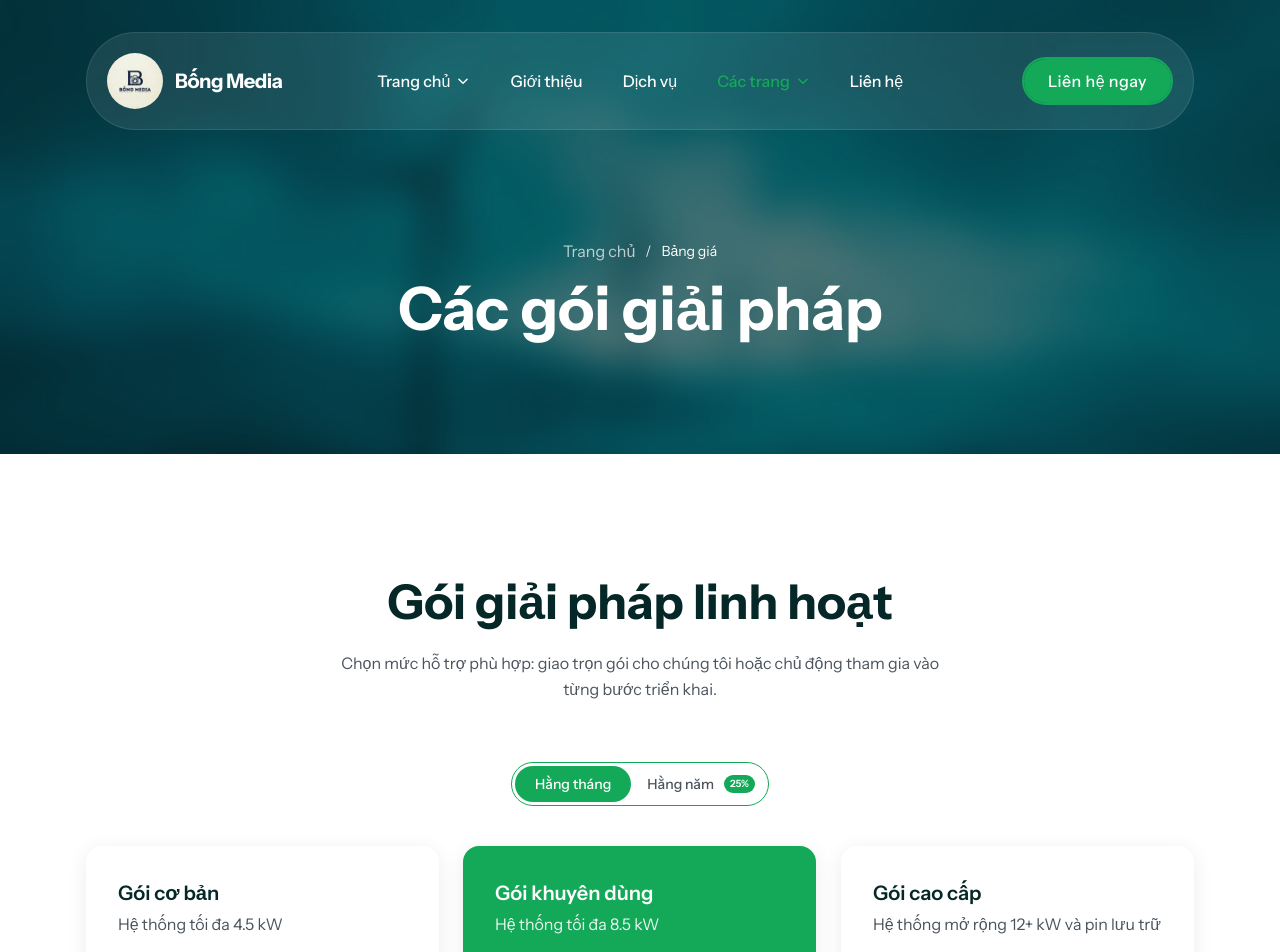
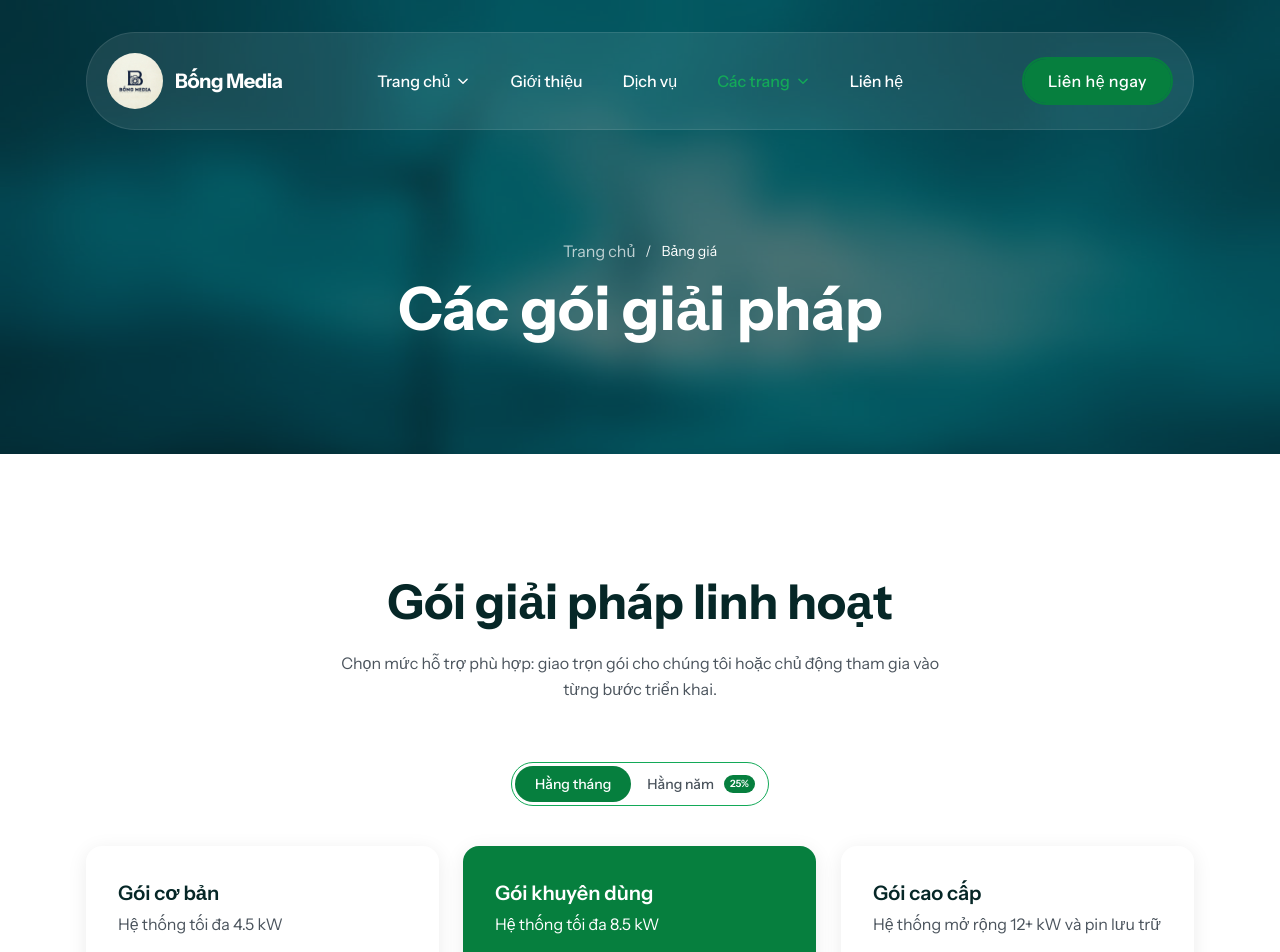
Before and after one commit to quangtop/bong-media-solar, a Next.js app: page /packages in a window 1280 px wide. Shown: the top 952 px of the page. Built offline with nearby package versions, Linux system fonts and the light colour scheme.

Commit message:
a11y: them token primary-strong 067F3E cho nen va chu can tuong phan 4.5:1

```diff
--- a/src/components/sections/conact.tsx
+++ b/src/components/sections/conact.tsx
@@ -37,7 +37,7 @@ export default function Contact({ gap = "default", className, sectionHead = true
                         </div>
                         <div className="">
                           <h5 className="text-darker text-xl font-medium mb-0.5">{item.title}</h5>
-                          <p className="text-body text-base/normal"><a href={item.href} className="hover:text-primary">{item.info}</a></p>
+                          <p className="text-body text-base/normal"><a href={item.href} className="hover:text-primary-strong">{item.info}</a></p>
                         </div>
                       </li>
                     ))}
--- a/src/components/sections/pricing-plans.tsx
+++ b/src/components/sections/pricing-plans.tsx
@@ -37,12 +37,12 @@ export default function PricingPlans({ gap = "default", className }: PricingPlan
           <ScrollReveal delay={100} className="flex justify-center mb-10">
             <div className="inline-flex items-center p-0.75 rounded-full border border-primary bg-white">
               <button type="button" onClick={() => setBillingCycle("monthly")}
-                className={cn("flex items-center gap-2.5 px-5 py-2.25 rounded-full text-sm/4.5 font-medium transition-all cursor-pointer", billingCycle === "monthly" ? "bg-primary text-white" : "text-body hover:text-darker")} >
+                className={cn("flex items-center gap-2.5 px-5 py-2.25 rounded-full text-sm/4.5 font-medium transition-all cursor-pointer", billingCycle === "monthly" ? "bg-primary-strong text-white" : "text-body hover:text-darker")} >
                 Hằng tháng
               </button>
-              <button type="button" onClick={() => setBillingCycle("yearly")} className={cn("flex items-center gap-2.5 ps-4 pe-2.5 py-2.25 rounded-full text-sm/4.5 font-medium transition-all cursor-pointer", billingCycle === "yearly" ? "bg-primary text-white shadow-sm" : "text-body hover:text-darker")} >
+              <button type="button" onClick={() => setBillingCycle("yearly")} className={cn("flex items-center gap-2.5 ps-4 pe-2.5 py-2.25 rounded-full text-sm/4.5 font-medium transition-all cursor-pointer", billingCycle === "yearly" ? "bg-primary-strong text-white shadow-sm" : "text-body hover:text-darker")} >
                 <span>Hằng năm</span>
-                <span className={cn("px-1.5 py-px text-[10px]/4 font-semibold rounded-full transition-colors", billingCycle === "yearly" ? "bg-white text-primary" : "bg-primary text-white")} >
+                <span className={cn("px-1.5 py-px text-[10px]/4 font-semibold rounded-full transition-colors", billingCycle === "yearly" ? "bg-white text-primary-strong" : "bg-primary-strong text-white")} >
                   25%
                 </span>
               </button>
@@ -60,13 +60,13 @@ export default function PricingPlans({ gap = "default", className }: PricingPlan
 
               return (
                 <div key={index} className="md:column-6 lg:column-4">
-                  <ScrollReveal className={cn("rounded-2xl h-full flex flex-col border-b-4 border-primary transition-all duration-300 shadow-[0_4px_20px_0] shadow-black/8", plan.isFeatured ? "bg-primary" : "bg-white", getDelayClass(index))} >
+                  <ScrollReveal className={cn("rounded-2xl h-full flex flex-col border-b-4 border-primary transition-all duration-300 shadow-[0_4px_20px_0] shadow-black/8", plan.isFeatured ? "bg-primary-strong" : "bg-white", getDelayClass(index))} >
                     <div className="p-8">
                       <div className="mb-6">
                         <h3 className={cn("text-xl/normal font-semibold mb-1", plan.isFeatured ? "text-white" : "text-darker")} >
                           {plan.name}
                         </h3>
-                        <p className={cn("text-base", plan.isFeatured ? "text-white/90" : "text-body")} >
+                        <p className={cn("text-base", plan.isFeatured ? "text-white" : "text-body")} >
                           {plan.subtitle}
                         </p>
                       </div>
@@ -74,7 +74,7 @@ export default function PricingPlans({ gap = "default", className }: PricingPlan
                         <div className={cn("text-4xl lg:text-5xl font-semibold tracking-tight", plan.isFeatured ? "text-white" : "text-darker")} >
                           {formattedPrice}
                         </div>
-                        <p className={cn("text-sm font-regular mt-2", plan.isFeatured ? "text-white/80" : "text-body")}  >
+                        <p className={cn("text-sm font-regular mt-2", plan.isFeatured ? "text-white" : "text-body")}  >
                           {plan.periodText}
                         </p>
                       </div>
--- a/src/components/sections/process.tsx
+++ b/src/components/sections/process.tsx
@@ -38,7 +38,7 @@ export default function Process({ gap = "default", className }: ProcessProps) {
               {PROCESS_DATA.map((item, index) => (
                 <div key={index} className="md:column-6 xl:column-3">
                   <ScrollReveal className={cn("text-center px-4 xl:px-0 2xl:px-4", getDelayClass(index))}>
-                    <div className="mb-6 size-14 rounded-full border-2 border-primary bg-white text-lg/normal font-semibold flex justify-center items-center text-primary mx-auto pt-0.5">{item.id}</div>
+                    <div className="mb-6 size-14 rounded-full border-2 border-primary bg-white text-lg/normal font-semibold flex justify-center items-center text-primary-strong mx-auto pt-0.5">{item.id}</div>
                     <h5 className="font-semibold text-xl xl:text-2xl text-darker mb-4">{item.title}</h5>
                     <p className="text-sm xl:text-base leading-relaxed text-body">{item.description}</p>
                   </ScrollReveal>
--- a/src/components/ui/button.tsx
+++ b/src/components/ui/button.tsx
@@ -9,12 +9,12 @@ export const buttonVariants = cva(
   {
     variants: {
       variant: {
-        default: "border-primary bg-primary text-white hover:bg-primary-dark hover:border-primary-dark fill-white",
+        default: "border-primary-strong bg-primary-strong text-white hover:bg-darker hover:border-darker fill-white",
         darker: "border-darker bg-darker text-white hover:bg-dark hover:text-white fill-white",
-        light: "border-white bg-white text-primary hover:bg-darker hover:border-darker hover:text-white fill-primary",
+        light: "border-white bg-white text-primary-strong hover:bg-darker hover:border-darker hover:text-white fill-primary",
         outline: "border-white text-white hover:bg-white/10 fill-white",
         "outline-dark": "border-dark/20 text-dark hover:bg-dark/10 fill-dark",
-        link: "text-primary hover:text-darker",
+        link: "text-primary-strong hover:text-darker",
       },
       size: {
         default: "h-10 lg:h-12 gap-4 rounded-lg px-6 text-sm font-medium [&>svg]:size-4",
@@ -141,7 +141,7 @@ export const buttonIconVariant = cva(
       variant: {
         default: "bg-darker fill-white group-hover/button:bg-darker",
         darker: "bg-primary fill-darker group-hover/button:bg-primary",
-        light: "bg-primary fill-white group-hover/button:bg-primary",
+        light: "bg-primary-strong fill-white group-hover/button:bg-primary-strong",
         outline: "border-white/20 fill-white group-hover/button:bg-white/10",
         "outline-dark": "border-dark/20 fill-dark group-hover/button:bg-dark/10",
         link: "border-primary group-hover/button:border-darker fill-primary group-hover/button:fill-white group-hover/button:bg-darker"
--- a/src/css/globals.css
+++ b/src/css/globals.css
@@ -19,6 +19,7 @@
   --color-primary-lighter: #E9F9EF;
   --color-primary-light: #34DF00;
   --color-primary-dark: #068a43;
+  --color-primary-strong: #067F3E;
   --color-dark: #043B3B;
   --color-darker: #062727;
   --color-secondary: #FFC72C;
```
